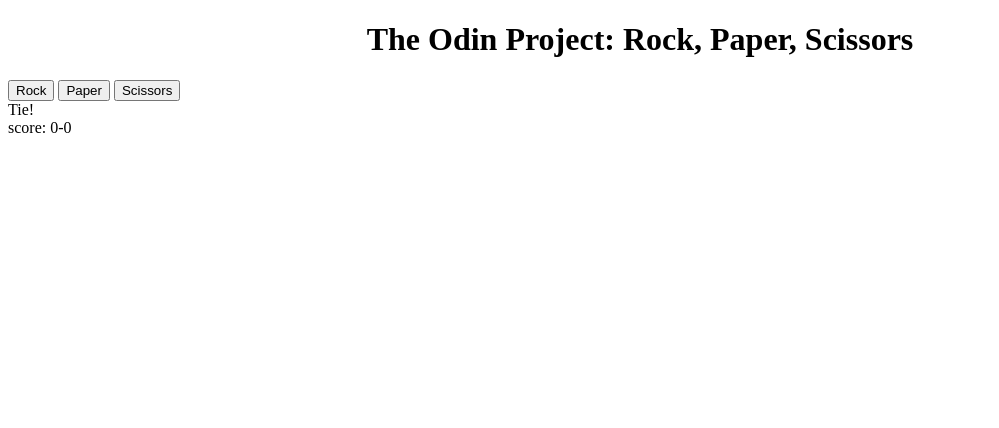
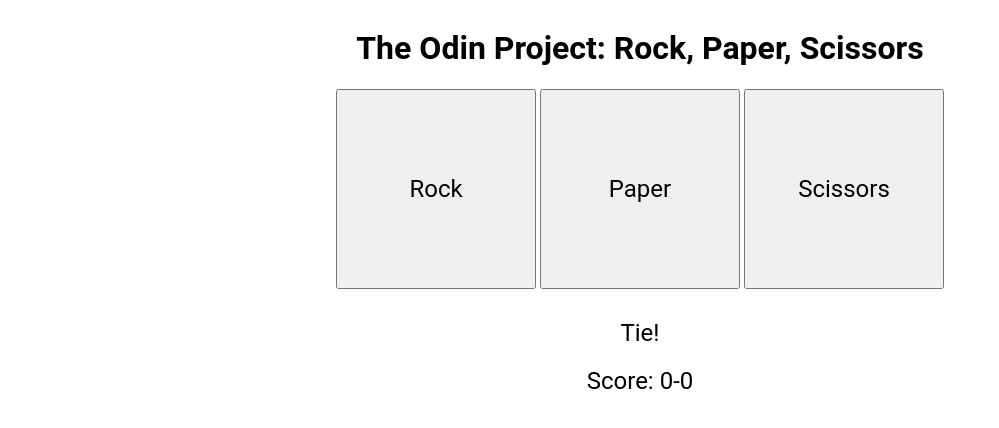
Before and after one commit to rebbyR/odin-rock-paper-scissors, a plain HTML site: page index.html in a window 1280 px wide. Both pictures are taken after a click on the button "Rock". Shown: the whole page, without its empty margins (0-999 px from the left). Drawn offline with Linux system fonts and the light colour scheme.

Commit message:
added capitalizeWinnerChoice(), cleaned up code
i should've left a running note of what i changed because i don't remember all of it! lessons for future commit messages...

```diff
--- a/index.html
+++ b/index.html
@@ -11,14 +11,14 @@
     <div class="title-box">
         <h1>The Odin Project: Rock, Paper, Scissors</h1>
     </div>
-    <div class="body">
+    <div class="buttons">
         <button class="choice rock">Rock</button>
         <button class="choice paper">Paper</button>
         <button class="choice scissors">Scissors</button>
     </div>
-    <div class="results-display-upper"></div>
-    <div class="results-display"></div>
-    <div class="winner-announce"></div>
+    <div class="results-display-upper text-box"></div>
+    <div class="results-display text-box"></div>
+    <div class="winner-announce text-box"></div>
 
 </body>
 
--- a/script.js
+++ b/script.js
@@ -4,87 +4,65 @@
 
 function getComputerChoice() {
     let choices = ['rock', 'paper', 'scissors'];
-    //console.log(computerSelection);
     return choices[Math.floor(Math.random() * choices.length)];
 }
 
-function getPlayerChoice() {
-    let playerSelection = prompt("enter either rock, paper, or scissors: ")
-    playerSelection = playerSelection.toLowerCase();
-    return playerSelection;
-
-
-}
 
 function playRound(playerSelection, computerSelection) {
 
     if (playerSelection == "rock" && computerSelection == "scissors") {
-        console.log("You win! Rock beats Scissors");
         winner = "player";
         return playerScore++;
     }
 
     else if (playerSelection == "rock" && computerSelection == "paper") {
-        console.log("You lose! Paper beats Rock");
         winner = "computer";
         return computerScore++;
     }
 
     else if (playerSelection == "scissors" && computerSelection == "rock") {
-        console.log("You lose! Rock beats Scissors");
         winner = "computer";
         return computerScore++;
     }
 
     else if (playerSelection == "scissors" && computerSelection == "paper") {
-        console.log("You win! Scissors beats Paper");
         winner = "player";
         return playerScore++;
     }
 
     else if (playerSelection == "paper" && computerSelection == "rock") {
-        console.log("You win! Paper beats Rock");
         winner = "player";
         return playerScore++;
     }
 
     else if (playerSelection == "paper" && computerSelection == "scissors") {
-        console.log("You lose! Scissors beats Paper");
         winner = "computer";
         return computerScore++;
     }
 
     else if (playerSelection == computerSelection) {
-        console.log("Tie!");
         winner = "tie";
         return;
     }
 }
 
-function game() {
-    let computerSelection = getComputerChoice();
-    let playerSelection = getPlayerChoice();
-    playRound(playerSelection, computerSelection);
-    console.log("score ", playerScore + "-" + computerScore);
-    /*
-    computerSelection = getComputerChoice();
-    playerSelection = getPlayerChoice();
-    playRound(playerSelection, computerSelection);
-    console.log("score ", playerScore + "-" + computerScore);
-    computerSelection = getComputerChoice();
-    playerSelection = getPlayerChoice();
-    playRound(playerSelection, computerSelection);
-    console.log("score ", playerScore + "-" + computerScore);
-    computerSelection = getComputerChoice();
-    playerSelection = getPlayerChoice();
-    playRound(playerSelection, computerSelection);
-    console.log("score ", playerScore + "-" + computerScore);
-    computerSelection = getComputerChoice();
-    playerSelection = getPlayerChoice();
-    playRound(playerSelection, computerSelection);
-    console.log("final score ", playerScore + "-" + computerScore);
-    */
+//capitalizes winner choice so that display sentence starts with capital letter
+function capitalizeWinnerChoice() {
+    if (winner == "player") {
+        const firstLetter = playerSelection.charAt(0);
+        const firstLetterCap = firstLetter.toUpperCase();
+        const remainingLetters = playerSelection.slice(1);
+        playerSelection = firstLetterCap + remainingLetters;
+    }
+    else if (winner == "computer") {
+        const firstLetter = computerSelection.charAt(0);
+        const firstLetterCap = firstLetter.toUpperCase();
+        const remainingLetters = computerSelection.slice(1);
+        computerSelection = firstLetterCap + remainingLetters;
+    }
+
 }
+
 
 function scoreKeeper(playerScore, computerScore) {
      if (playerScore == 5 && computerScore < 5) {
@@ -94,17 +72,25 @@
 }
 
 function scoreDisplay() {
+    capitalizeWinnerChoice();
     if (winner == "player") {
         resultsDisplayUpper.textContent = "You win! " + playerSelection + " beats " + computerSelection + "!";
     }
     else if (winner == "computer") {
         resultsDisplayUpper.textContent = "You lose! " + computerSelection + " beats " + playerSelection + "!";
     } else resultsDisplayUpper.textContent = "Tie!";
-    resultsDisplay.textContent = "score: " + playerScore + "-" + computerScore;
+    resultsDisplay.textContent = "Score: " + playerScore + "-" + computerScore;
     return;
 }
 
 const rock = document.querySelector('.rock');
+const paper = document.querySelector('.paper');
+const scissors = document.querySelector('.scissors');
+const resultsDisplayUpper = document.querySelector('.results-display-upper');
+const resultsDisplay = document.querySelector('.results-display');
+const winnerAnnounce = document.querySelector('.winner-announce');
+
+
 rock.addEventListener('click', () => {
     computerSelection = getComputerChoice();
     playerSelection = "rock";
@@ -113,7 +99,7 @@
     scoreDisplay();
 });
 
-const paper = document.querySelector('.paper');
+
 paper.addEventListener('click', () => {
     computerSelection = getComputerChoice();
     playerSelection = "paper";
@@ -122,7 +108,7 @@
     scoreDisplay();
 });
 
-const scissors = document.querySelector('.scissors');
+
 scissors.addEventListener('click', () => {
     computerSelection = getComputerChoice();
     playerSelection = "scissors";
@@ -131,9 +117,5 @@
     scoreDisplay();
 });
 
-const resultsDisplayUpper = document.querySelector('.results-display-upper');
-const resultsDisplay = document.querySelector('.results-display');
-resultsDisplay.textContent = "score: " + playerScore + "-" + computerScore;
+resultsDisplay.textContent = "Score: " + playerScore + "-" + computerScore;
 resultsDisplayUpper.textContent = "Click to play!";
-
-const winnerAnnounce = document.querySelector('.winner-announce');
--- a/styles.css
+++ b/styles.css
@@ -1,4 +1,35 @@
+* {
+    font-family: 'Roboto';
 
+}
+
+body {
+    display: flex;
+    flex-direction: column;
+    align-items: center;
+}
+
+button {
+    width: 200px;
+    height: 200px;
+    margin-bottom: 20px;
+    font-size: 1.5rem;
+}
+
+.results-display-upper {
+    font-size: 1.5rem;
+    margin: 10px;
+}
+
+.results-display {
+    font-size: 1.5rem;
+    margin: 10px;
+}
+
+.winner-announce {
+    font-size: 1.5rem;
+    margin: 10px;
+}
 
 h1 {
     text-align: center;
```
